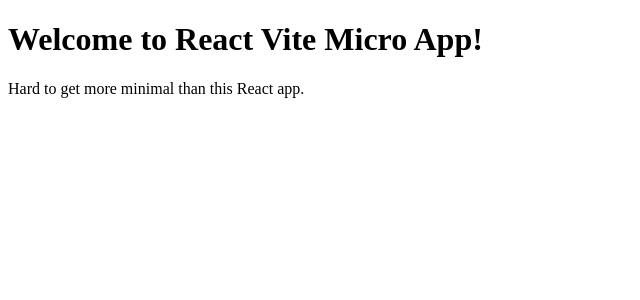
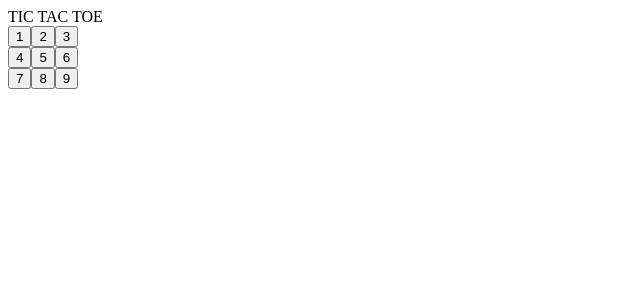
Before and after one commit to Subendra2909/tictactoe, a React (Vite) app: page / in a window 1280 px wide. Shown: the top 300 px of the page, without its empty margins (0-640 px from the left). Built offline with nearby package versions, Linux system fonts and the light colour scheme.

Commit message:
created board and square components

```diff
--- a/src/App.jsx
+++ b/src/App.jsx
@@ -1,11 +1,12 @@
-import React from "react";
+import React from 'react';
+import Board from './components/Board';
 
 const App = () => {
   return (
-    <>
-      <h1>Welcome to React Vite Micro App!</h1>
-      <p>Hard to get more minimal than this React app.</p>
-    </>
+    <div>
+      <hi>TIC TAC TOE</hi>
+      <Board />
+    </div>
   );
 };
 
--- /dev/null
+++ b/src/components/Board.jsx
@@ -0,0 +1,26 @@
+import React from 'react';
+import Square from './Square';
+
+const Board = () => {
+  return (
+    <div>
+      <div>
+        <Square value={1} />
+        <Square value={2} />
+        <Square value={3} />
+      </div>
+      <div>
+        <Square value={4} />
+        <Square value={5} />
+        <Square value={6} />
+      </div>
+      <div>
+        <Square value={7} />
+        <Square value={8} />
+        <Square value={9} />
+      </div>
+    </div>
+  );
+};
+
+export default Board;
--- /dev/null
+++ b/src/components/Square.jsx
@@ -0,0 +1,7 @@
+import React from 'react';
+
+const Square = ({ value }) => {
+  return <button type="button">{value}</button>;
+};
+
+export default Square;
```
